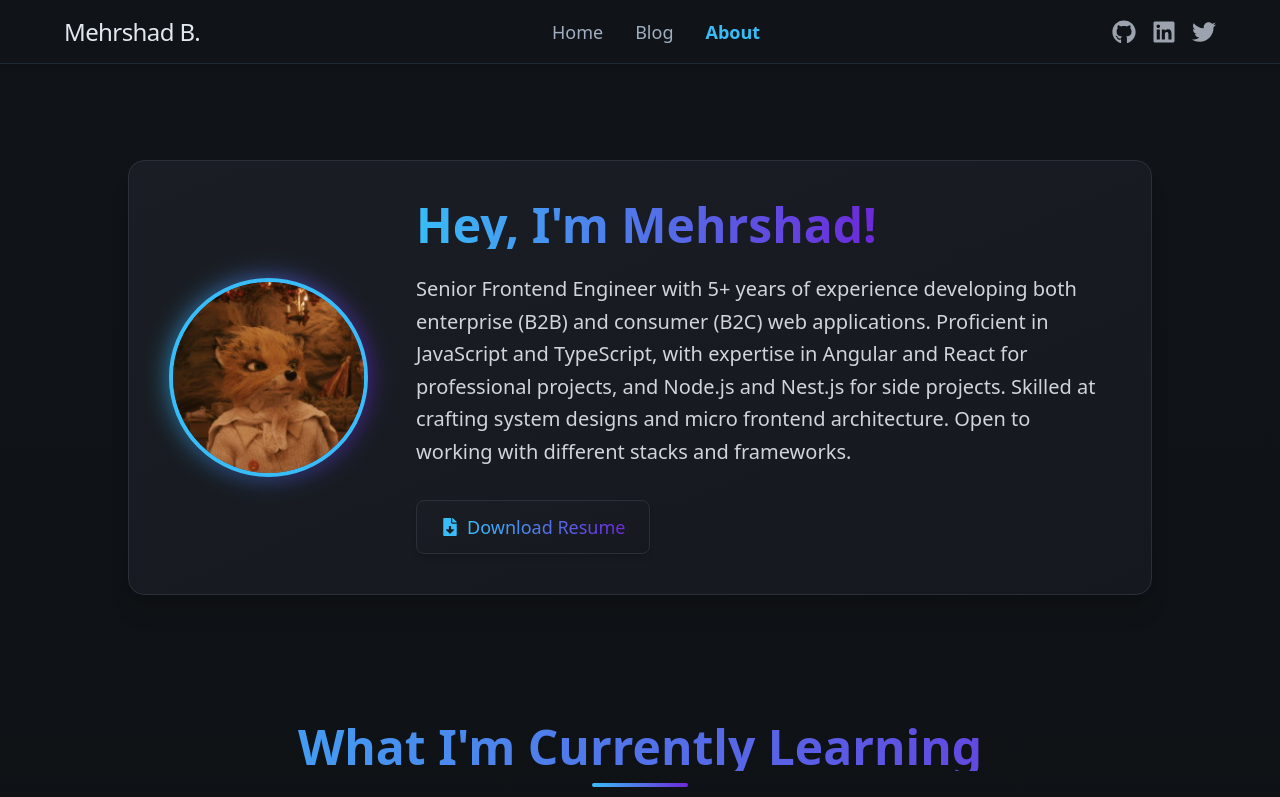
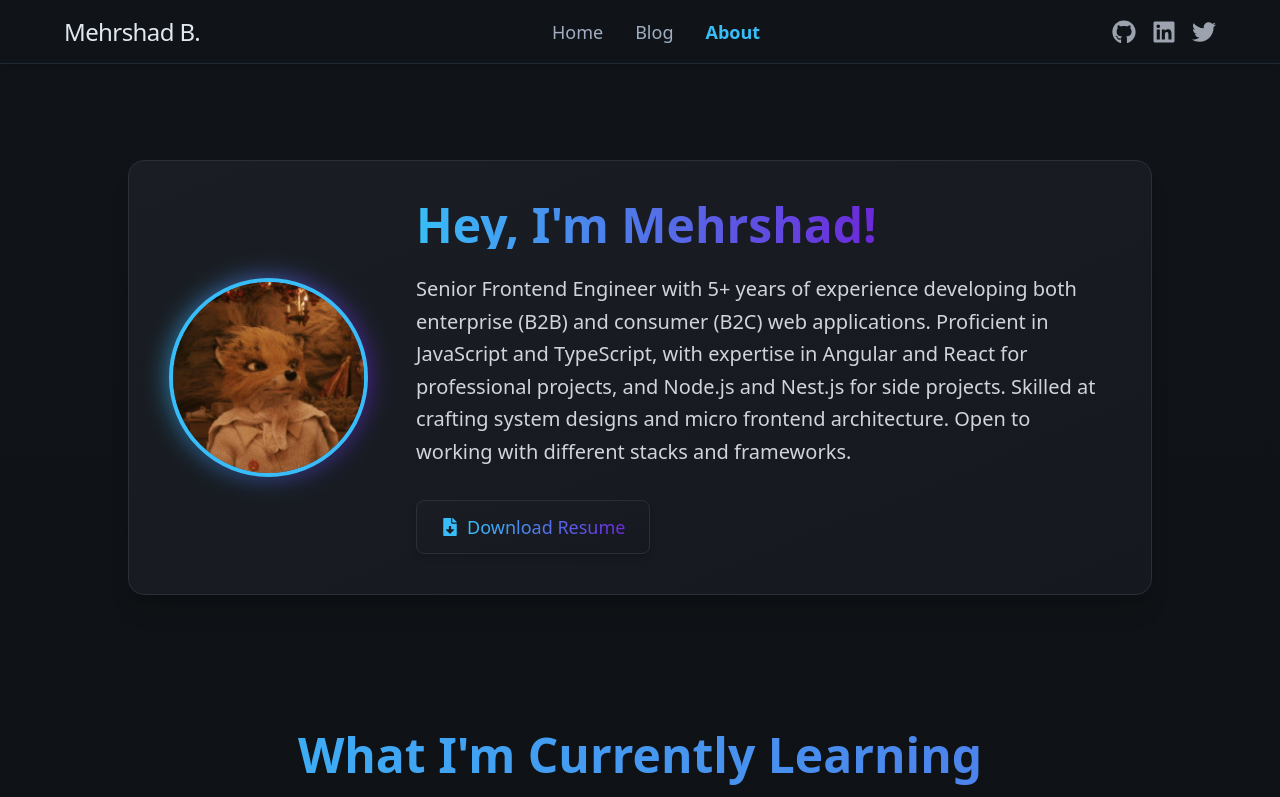
Before and after one commit to ducksonmoon/ducksonmoon.github.io, a Next.js app: page /about in a window 1280 px wide. Shown: the top 797 px of the page. Built offline with nearby package versions, Linux system fonts and the light colour scheme.

Commit message:
Fix: Text overflow

```diff
--- a/src/app/about/page.tsx
+++ b/src/app/about/page.tsx
@@ -117,7 +117,7 @@ const socialLinks = [
 
 const SectionHeader = ({ title }) => (
   <div className="relative mb-16">
-    <h1 className="text-5xl font-bold text-center text-transparent bg-clip-text bg-gradient-to-r from-[#38bdf8] to-[#6d28d9]">
+    <h1 className="text-5xl font-bold text-center px-4 py-2 overflow-visible text-transparent bg-clip-text bg-gradient-to-r from-[#38bdf8] to-[#6d28d9] bg-[length:200%_100%]">
       {title}
     </h1>
     <div className="absolute -bottom-4 left-1/2 transform -translate-x-1/2 w-24 h-1 bg-gradient-to-r from-[#38bdf8] to-[#6d28d9] rounded-full"></div>
@@ -176,7 +176,7 @@ const LearningTopicCard = ({ topic, index }) => (
           {topic.title}
         </h3>
       </div>
-      <p className="text-gray-300 text-base">
+      <p className="text-gray-300 text-base break-words whitespace-normal">
         {topic.description}
       </p>
     </div>
```
